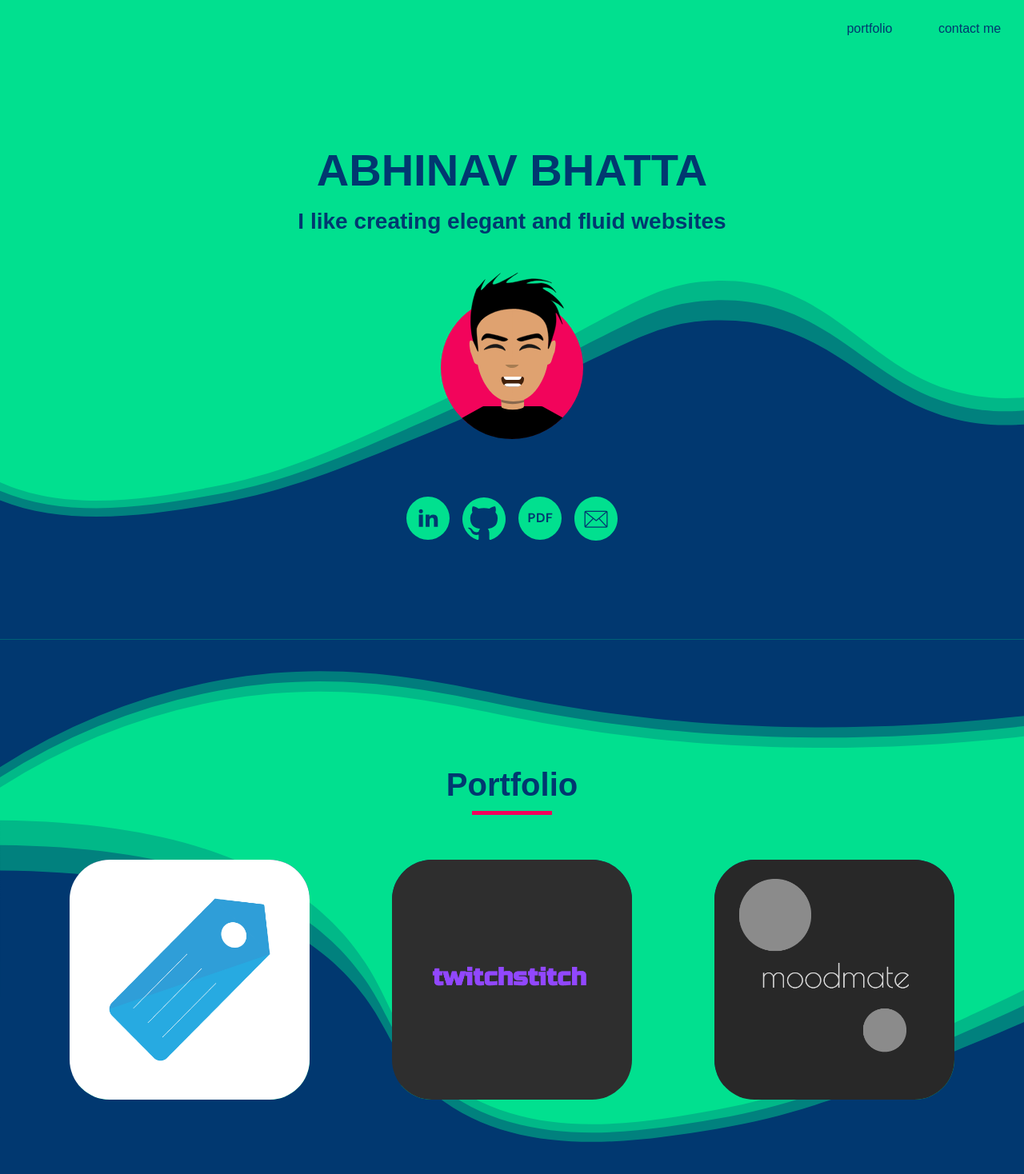
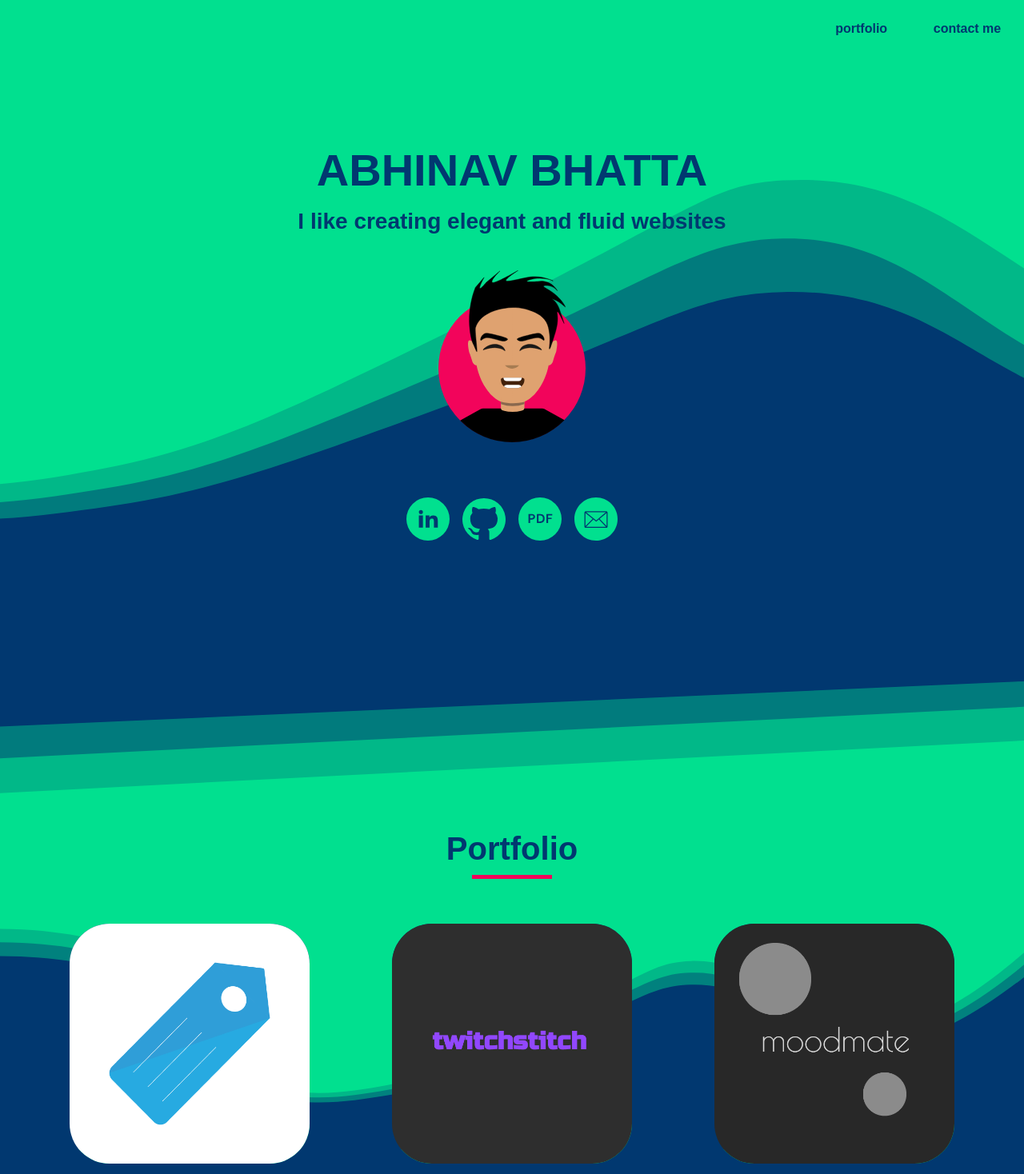
Before and after one commit to avnvbhatta/portfolio-react, a React (Create React App) app in the folder portfolio-react/: page / in a window 1280 px wide. Shown: the top 1468 px of the page at 80% size. Built offline with nearby package versions, Linux system fonts and the light colour scheme.

Commit message:
background updates

```diff
--- a/portfolio-react/src/components/contact/contact.scss
+++ b/portfolio-react/src/components/contact/contact.scss
@@ -52,6 +52,7 @@
         }
         button{
             outline: 0;
+            border: none;
             font-size: 1em;;
             width: 150px;
             border-radius: 50px;
--- a/portfolio-react/src/components/landing/landing.js
+++ b/portfolio-react/src/components/landing/landing.js
@@ -9,6 +9,7 @@
 const Landing = () => {
     return(
         <div className="landing">
+            <div className="content">
                 <div className="welcome">
                     <h1>ABHINAV BHATTA</h1>
                     <h2>I like creating elegant and fluid websites</h2>
@@ -21,6 +22,7 @@
                     <img src={EmailLogo} alt="email" className="contact-icon"/>
                 </div>
             </div>
+        </div>
     )
 }
 
--- a/portfolio-react/src/components/landing/landing.scss
+++ b/portfolio-react/src/components/landing/landing.scss
@@ -1,28 +1,19 @@
 @import '../../App.scss';
 .landing{
     background: $primary-color-green;
-    background-image: url('../../images/background.svg');
+    background-image: url('../../images/background_landing.svg');
     background-repeat: no-repeat;
     background-size: cover;
     background-position: bottom center;
-    height: 90vh;
+    height: 120vh;
+
+    .content{
         display: flex;
         flex-direction: column;
         justify-content: center;
         align-items: center;
         position: relative;
-
-    img{
-        margin: 1.5em 0;
-    }
-
-    .background{
-        position: absolute;
-        z-index: 1;
-        align-self: flex-end;
-        bottom: 0;
-    }
-
+        top: -15vh;
         .welcome{
             text-align: center;
             h1{
@@ -43,7 +34,7 @@
             max-width: 100%;
             width: 210px;
             height: auto;
-        padding: 1rem;
+            padding: 0.8rem;
         }
 
 
@@ -69,3 +60,6 @@
             }
         }
     }
+
+
+}
--- a/portfolio-react/src/components/navbar/navbar.scss
+++ b/portfolio-react/src/components/navbar/navbar.scss
@@ -9,6 +9,7 @@
         padding: 0px 1em;
         margin: 0px 1em;
         outline: 0;
+        font-weight: bold;
         color: $primary-color-blue;
         padding: 0.8em 0.8em;
         transition: all 0.3s ease;
--- a/portfolio-react/src/components/projects/projects.scss
+++ b/portfolio-react/src/components/projects/projects.scss
@@ -4,15 +4,13 @@
 .portfolio{
     background:  $primary-color-green;
     text-align: center;
-    min-height: 100vh;
     position: relative;
     top: -1px;
-    background-image:  url('../../images/background.svg'), url('../../images/test.svg') ;
+    background-image:  url('../../images/background.svg') ;
     background-repeat: no-repeat, no-repeat;
     background-size: cover, contain;
 
     h1{
-        padding-top: 4em;
         font-size: 2.5em;
         color: $primary-color-blue
     }
```
Also changed, not shown: portfolio-react/src/images/background_landing.svg (added). Lines whose indentation alone changed are shown as unchanged.
